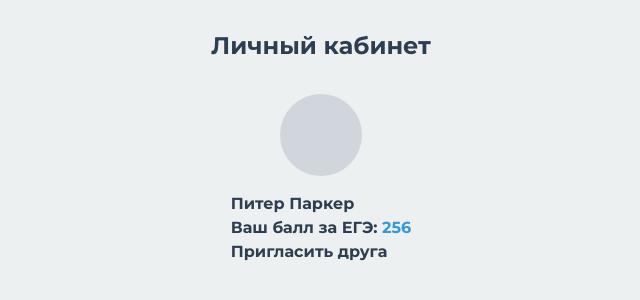
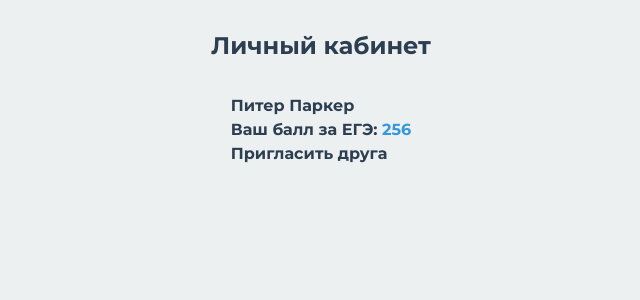
Before and after one commit to Segaoneboy/vuzhelp, a Next.js app: page /profile in a window 1280 px wide. Shown: the top 300 px of the page, without its empty margins (319-959 px from the left). Built offline with nearby package versions, Linux system fonts and the light colour scheme.

Commit message:
test3 avatar

```diff
--- a/src/app/profile/page.tsx
+++ b/src/app/profile/page.tsx
@@ -16,17 +16,17 @@ export default function Profile(){
             <h2 className="pt-[30px] bg-none text-[#2C3E50] text-2xl font-bold text-center">Личный кабинет</h2>
             <div className="flex flex-col items-center space-y-4 mt-8">
                 {/*Фото профиля*/}
-                {user ? (
-                    <Image
-                        src={user.photo_url }
-                        alt="user avatar"
-                        className="rounded-full"
-                        width={82}
-                        height={82}
-                    />
-                ) : (
-                    <div className="w-[82px] h-[82px] bg-gray-300 rounded-full" />
-                )}
+                {/*{user ? (*/}
+                {/*    <Image*/}
+                {/*        src={user.photo_url}*/}
+                {/*        alt="user avatar"*/}
+                {/*        className="rounded-full"*/}
+                {/*        width={82}*/}
+                {/*        height={82}*/}
+                {/*    />*/}
+                {/*) : (*/}
+                {/*    <div className="w-[82px] h-[82px] bg-gray-300 rounded-full" />*/}
+                {/*)}*/}
 
                 {/*Фио и балл пользователя*/}
                 <div>
```
